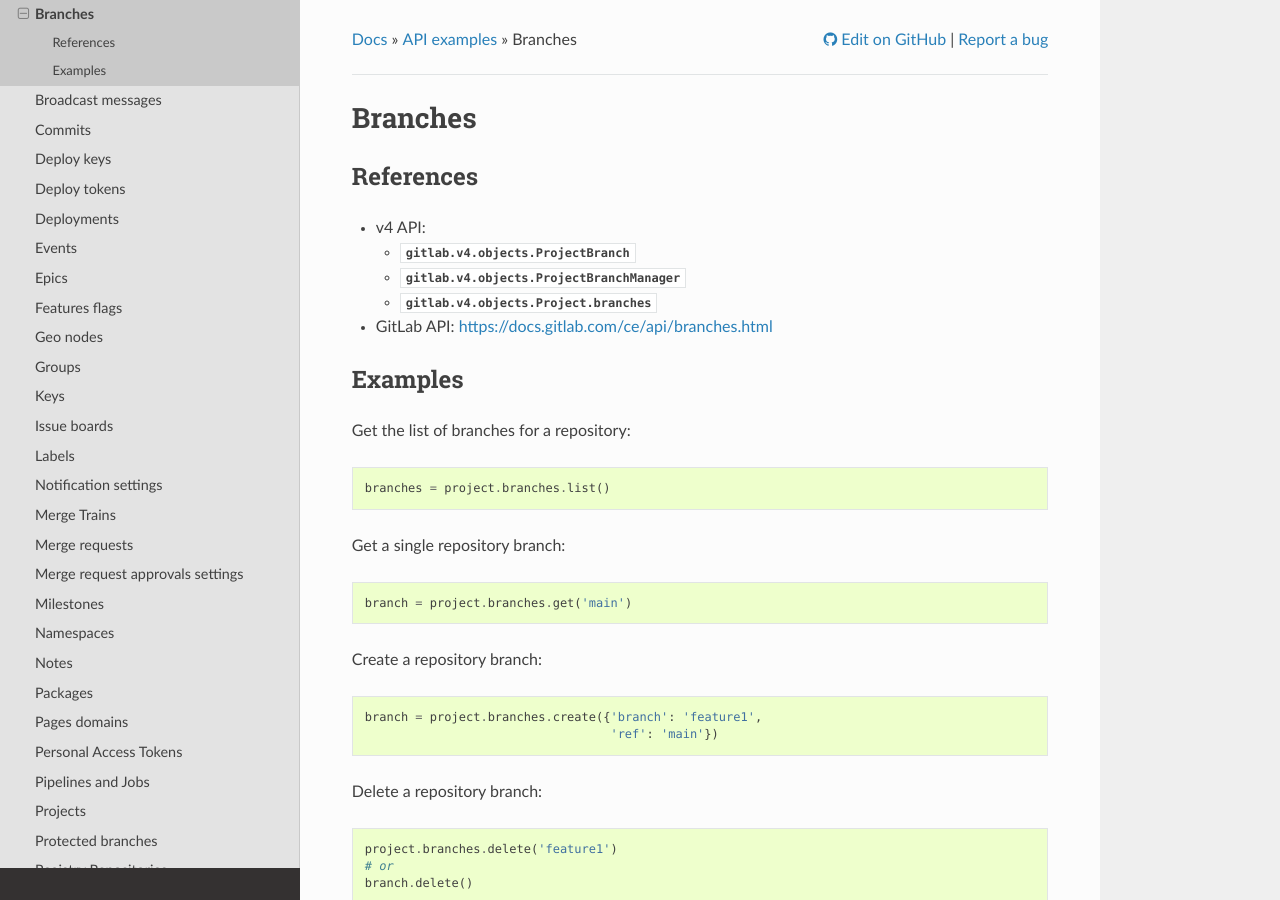
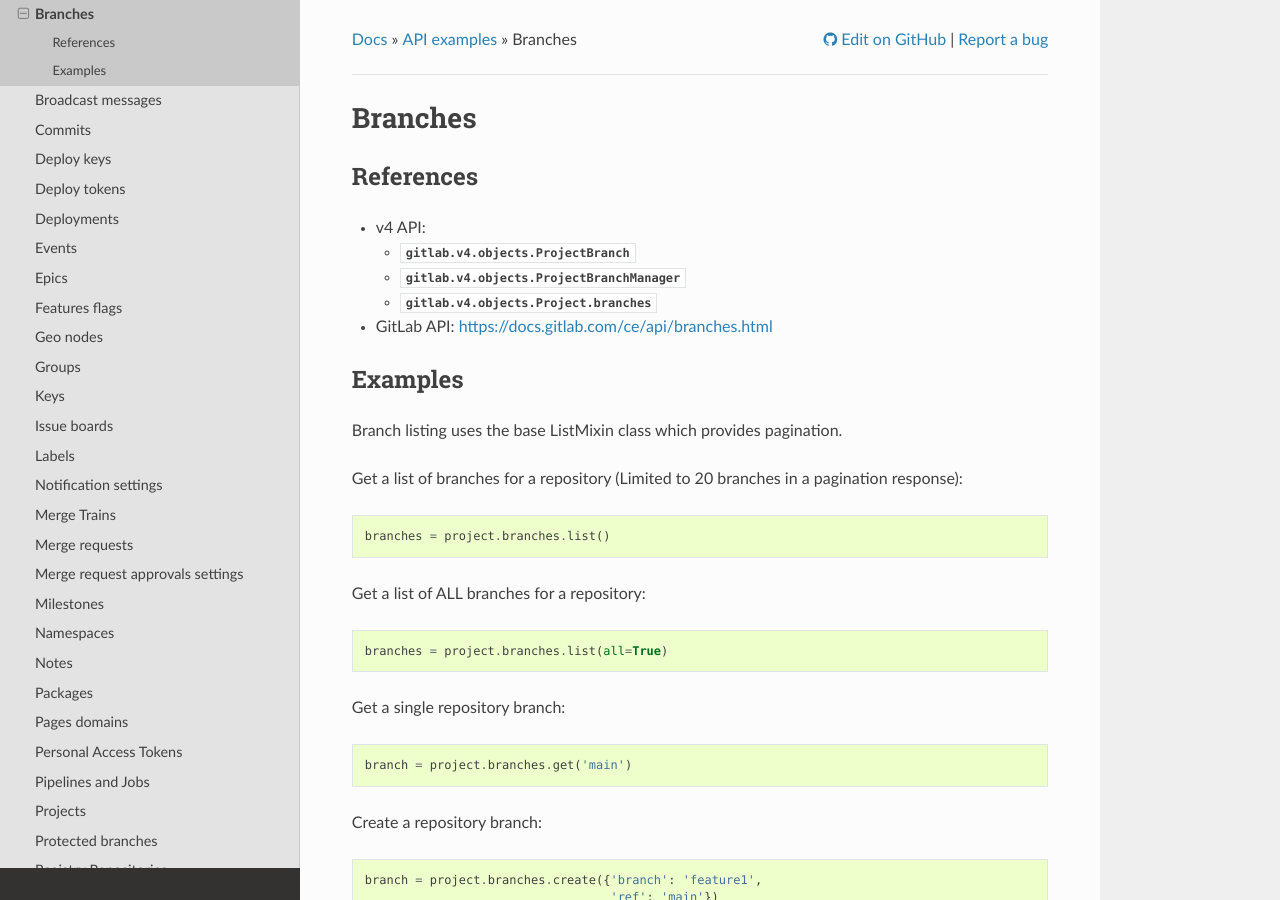
Before and after one commit to python-gitlab/python-gitlab, a Sphinx documentation site: the page built from docs/gl_objects/branches.rst, in a window 1280 px wide and 900 px high. Built offline with Sphinx 7.4.7 and the Read the Docs theme 2.0.0, drawn with Linux system fonts in a browser that asks for light colours; pages that are not in the unit, such as notebooks, are missing from menus; the version number could not be read and is left out.

Commit message:
Help customers of the library understand that listing a branch defaults to 20 branches
The documentation does not mention that by default only 20 branches are returned in a response. You must pass in `all=True` if you want to receive all branches for a repo.

```diff
--- a/docs/gl_objects/branches.rst
+++ b/docs/gl_objects/branches.rst
@@ -15,10 +15,15 @@
 
 Examples
 --------
+Branch listing uses the base ListMixin class which provides pagination.
 
-Get the list of branches for a repository::
+Get a list of branches for a repository (Limited to 20 branches in a pagination response)::
 
     branches = project.branches.list()
+
+Get a list of ALL branches for a repository::
+
+    branches = project.branches.list(all=True)
 
 Get a single repository branch::
 
```
